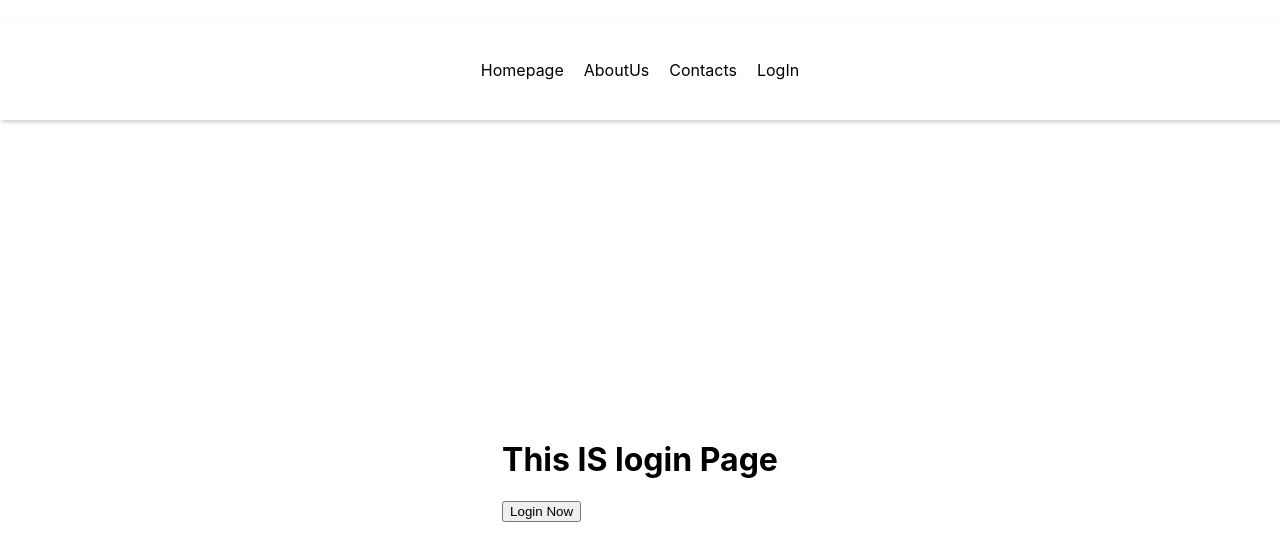
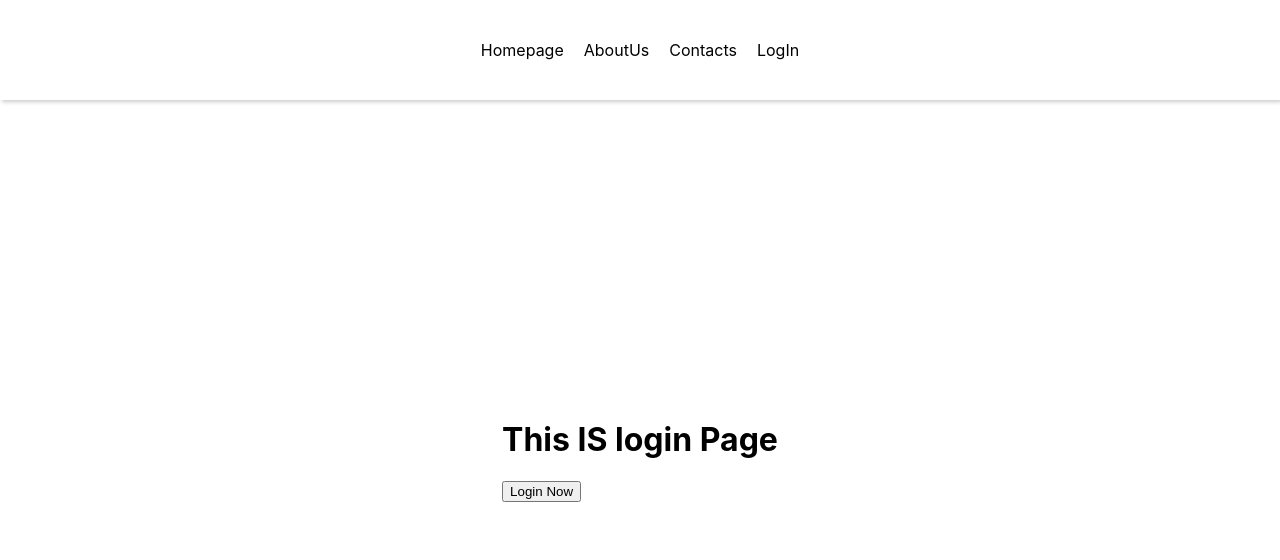
Before and after one commit to akshayhiwase/edReact1, a React (Create React App) app: page /login in a window 1280 px wide. Shown: the top 560 px of the page. Built offline with nearby package versions, Linux system fonts and the light colour scheme.

Commit message:
final comit

```diff
--- a/src/App.module.css
+++ b/src/App.module.css
@@ -1,5 +1,8 @@
+body {
+  margin: 0;
+}
 .main_container {
-  margin-top: 20px;
+  /* margin-top: 20px; */
   width: 100%;
   height: 100vh;
   display: flex;
```
